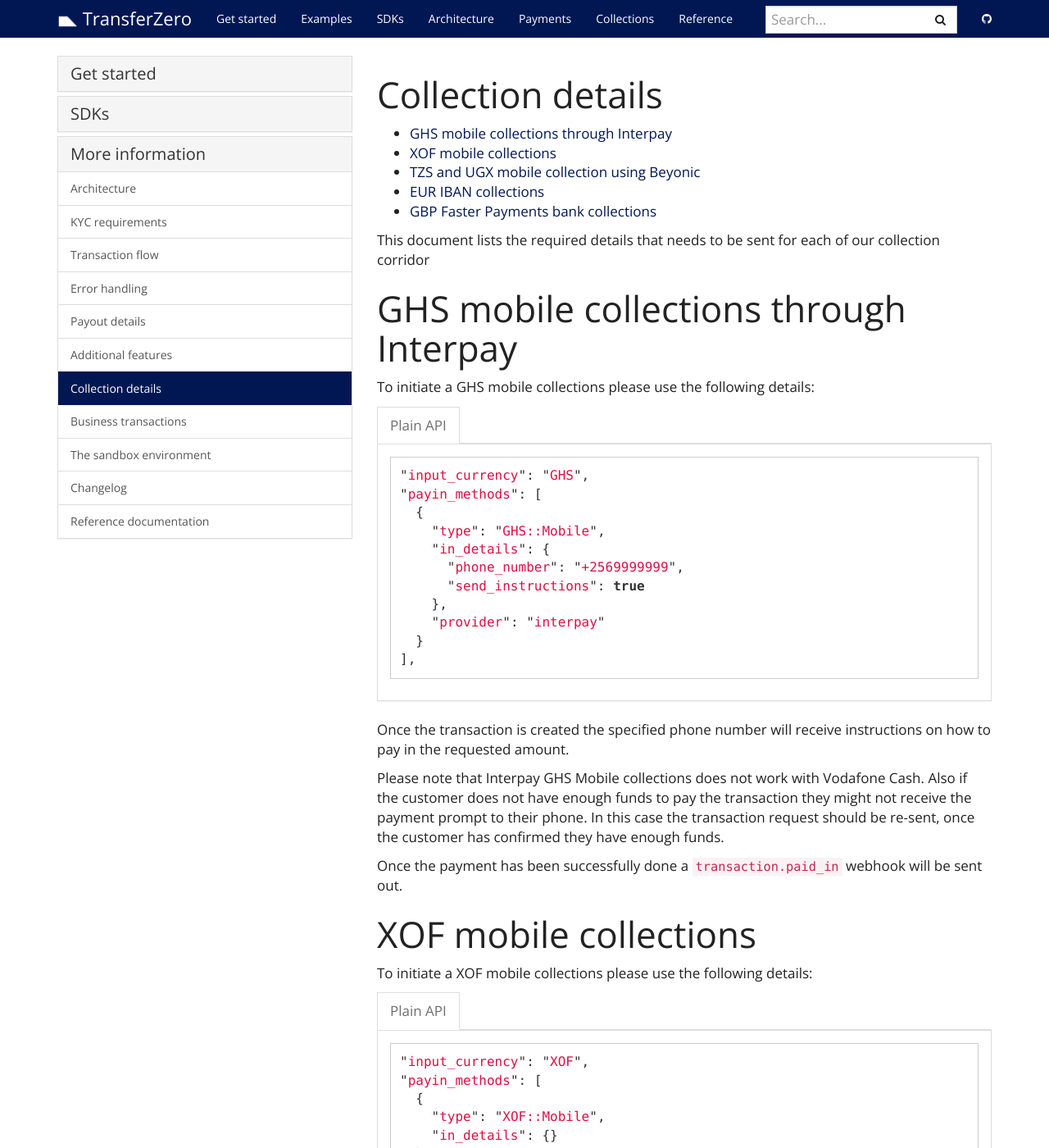
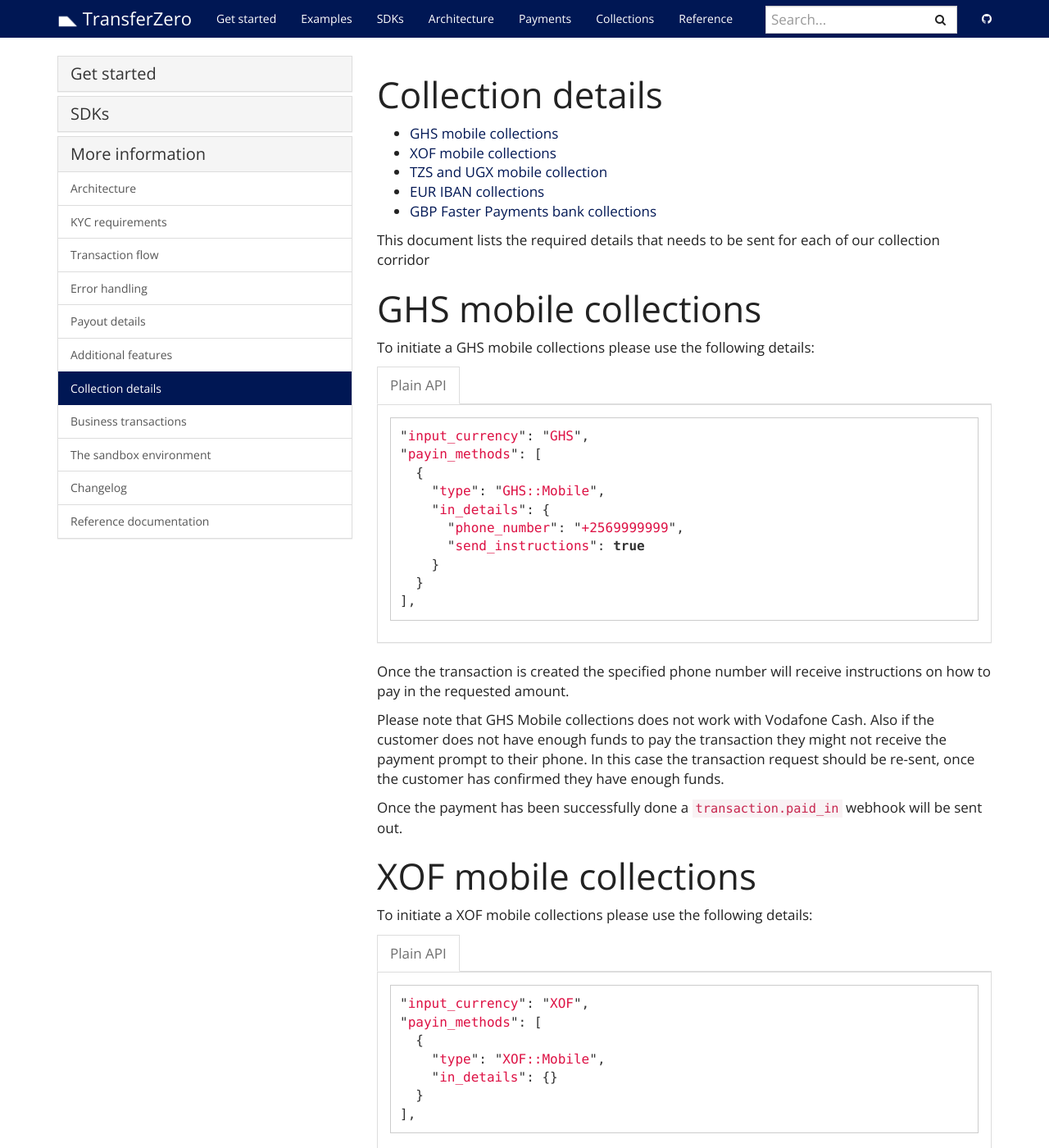
Before and after one commit to transferzero/api-documentation, a Jekyll site: the page built from _docs/collection-details.md, in a window 1280 px wide and 1400 px high. Shown: the whole window at 82% size. Built offline with Jekyll 4.4.1, drawn with Linux system fonts in a browser that asks for light colours; nearby versions of some CDN libraries; comment, search, counter and statistics services are not loaded; some of the changed text lies outside the part shown.

Commit message:
Update collection-details.md
Removed providers.

````diff
--- a/_docs/collection-details.md
+++ b/_docs/collection-details.md
@@ -8,7 +8,7 @@
 
 This document lists the required details that needs to be sent for each of our collection corridor
 
-# GHS mobile collections through Interpay
+# GHS mobile collections
 
 To initiate a GHS mobile collections please use the following details:
 
@@ -21,8 +21,7 @@
     "in_details": {
       "phone_number": "+2569999999",
       "send_instructions": true
-    },
-    "provider": "interpay"
+    }
   }
 ],
 ```
@@ -32,7 +31,7 @@
 
 Once the transaction is created the specified phone number will receive instructions on how to pay in the requested amount.
 
-Please note that Interpay GHS Mobile collections does not work with Vodafone Cash. Also if the customer does not have enough funds to pay the transaction they might not receive the payment prompt to their phone. In this case the transaction request should be re-sent, once the customer has confirmed they have enough funds.
+Please note that GHS Mobile collections does not work with Vodafone Cash. Also if the customer does not have enough funds to pay the transaction they might not receive the payment prompt to their phone. In this case the transaction request should be re-sent, once the customer has confirmed they have enough funds.
 
 Once the payment has been successfully done a `transaction.paid_in` webhook will be sent out.
 
@@ -58,7 +57,7 @@
 
 Once the payment has been successfully done a `transaction.paid_in` webhook will be sent out.
 
-# TZS and UGX mobile collection using Beyonic
+# TZS and UGX mobile collection
 
 To initiate a GHS mobile collections please use the following details:
 
@@ -71,8 +70,7 @@
     "in_details": {
       "phone_number": "+2559999999",
       "send_instructions": true
-    },
-    "provider": "beyonic"
+    }
   }
 ],
 ```
@@ -110,7 +108,6 @@
 "payin_methods": [
   {
     "type": "EUR::Bank",
-    "provider": "lhv"
   }
 ],
 ```
@@ -155,7 +152,6 @@
 "payin_methods": [
   {
     "type": "GBP::Bank", // or EUR::Bank
-    "provider": "lhv"
   }
 ],
 ```
````
